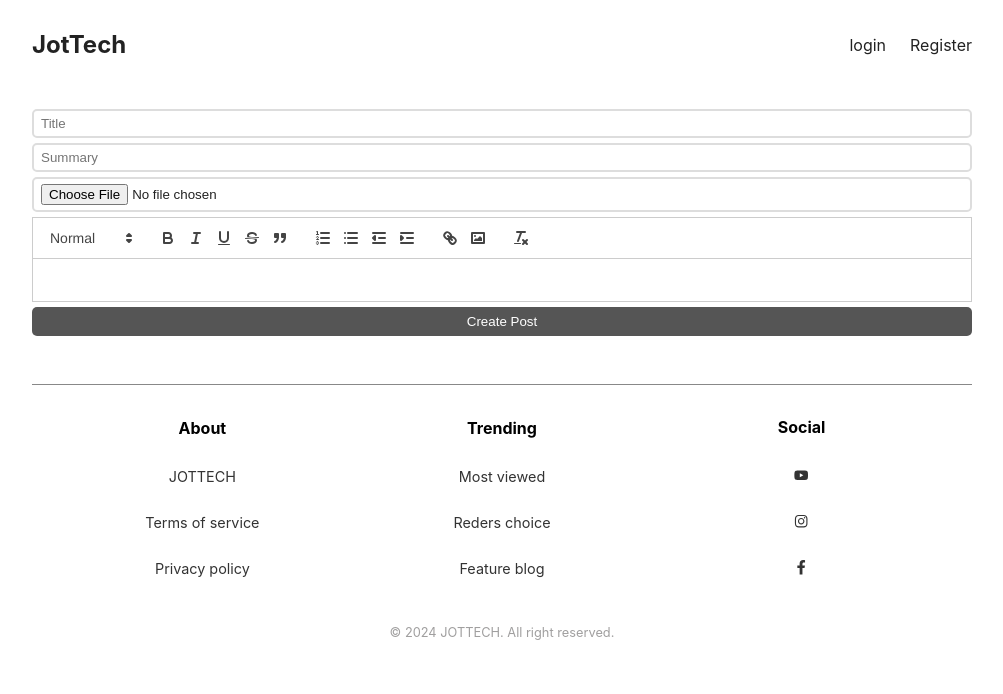
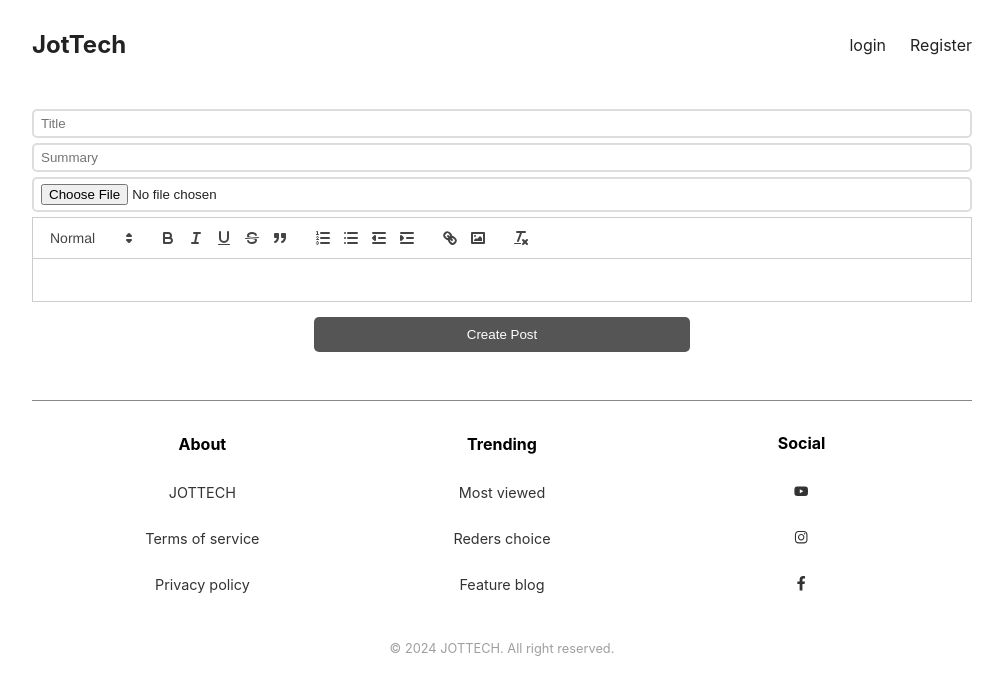
Before and after one commit to ShifaAfreen/MERN-Blog-App, a React (Vite) app in the folder frontend/: page /create in a window 1280 px wide. Shown: the top 694 px of the page, without its empty margins (138-1141 px from the left). Built offline with nearby package versions, Linux system fonts and the light colour scheme; no server answers; the HTML template or start-up script is replaced by a standard one.

Commit message:
Update App.css

```diff
--- a/frontend/src/App.css
+++ b/frontend/src/App.css
@@ -81,15 +81,29 @@
   border-radius: 5px;
   background-color: #fff;
 }
-  button{
+.button-container{
+  display: flex;
+  justify-content: center;
+  align-items: center;
+  margin-top: 10px;
+  width: 100%;
+}
+.button-container button{
   cursor: pointer;
-    width: 100%;
+  width: 40%;
   display: block;
   background-color: #555;
   border:0;
   color: #fff;
   border-radius: 5px;
-    padding: 7px 0;
+  padding: 10px 15px ;
+  margin: 0 auto;
+}
+
+@media screen and (max-width:700px) {
+  .button-container button{
+    padding: 7px ;
+  }
 }
 
 div.post-page div.image{
@@ -147,7 +161,7 @@
 a svg{
   height:20px;
 }
-  /***** registration form styling ******/
+/***** registration and login form styling ******/
 form.register, form.login {
   display: flex;
   flex-direction: column;
@@ -223,7 +237,7 @@
   font-size: 0.8rem;
   color: #a09f9f;
 }
-  @media (max-width:400px) {
+@media screen and (max-width:400px) {
   .footer .footer-text{
     width: 100%;
     line-height: 0%;
```
Lines whose indentation alone changed are shown as unchanged.
